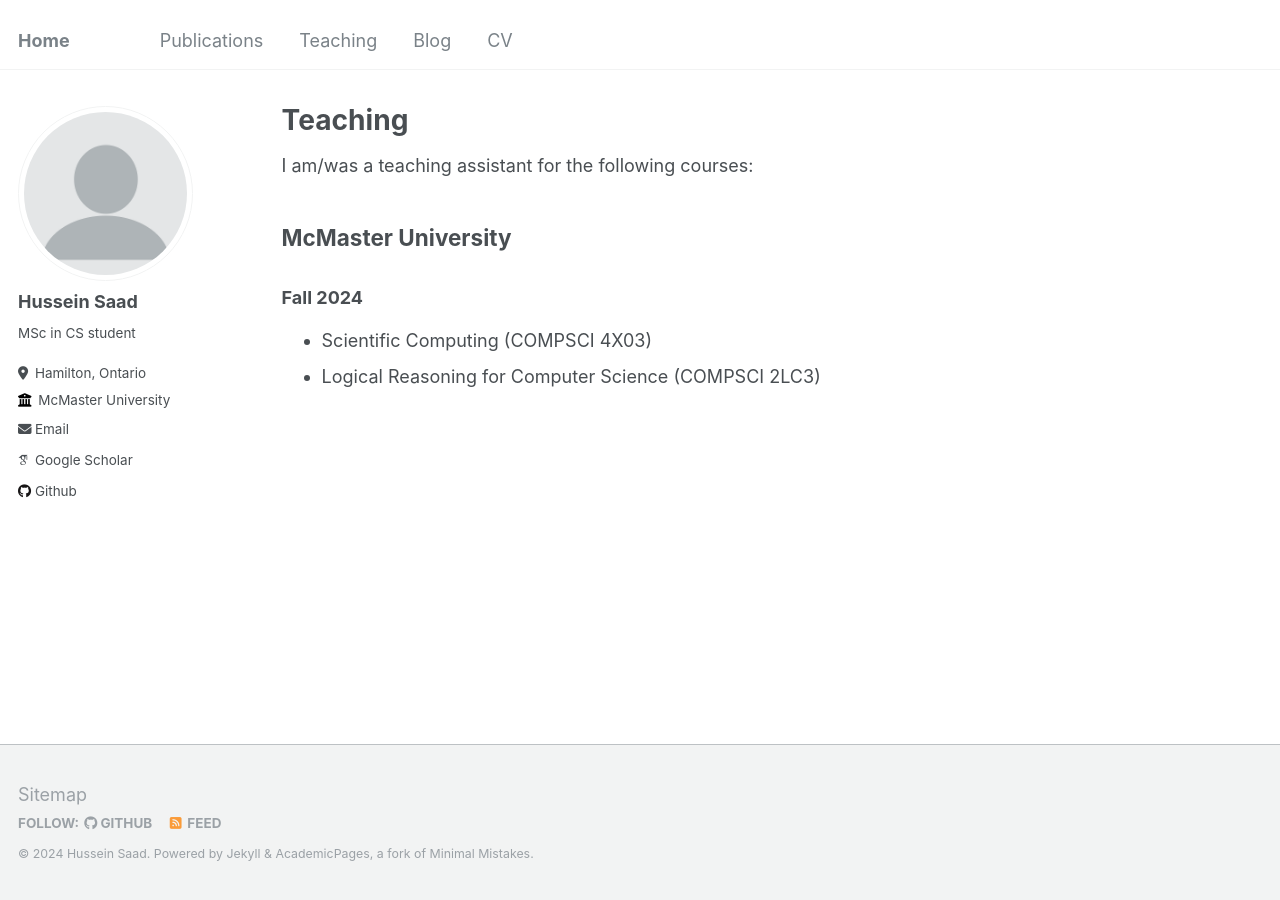
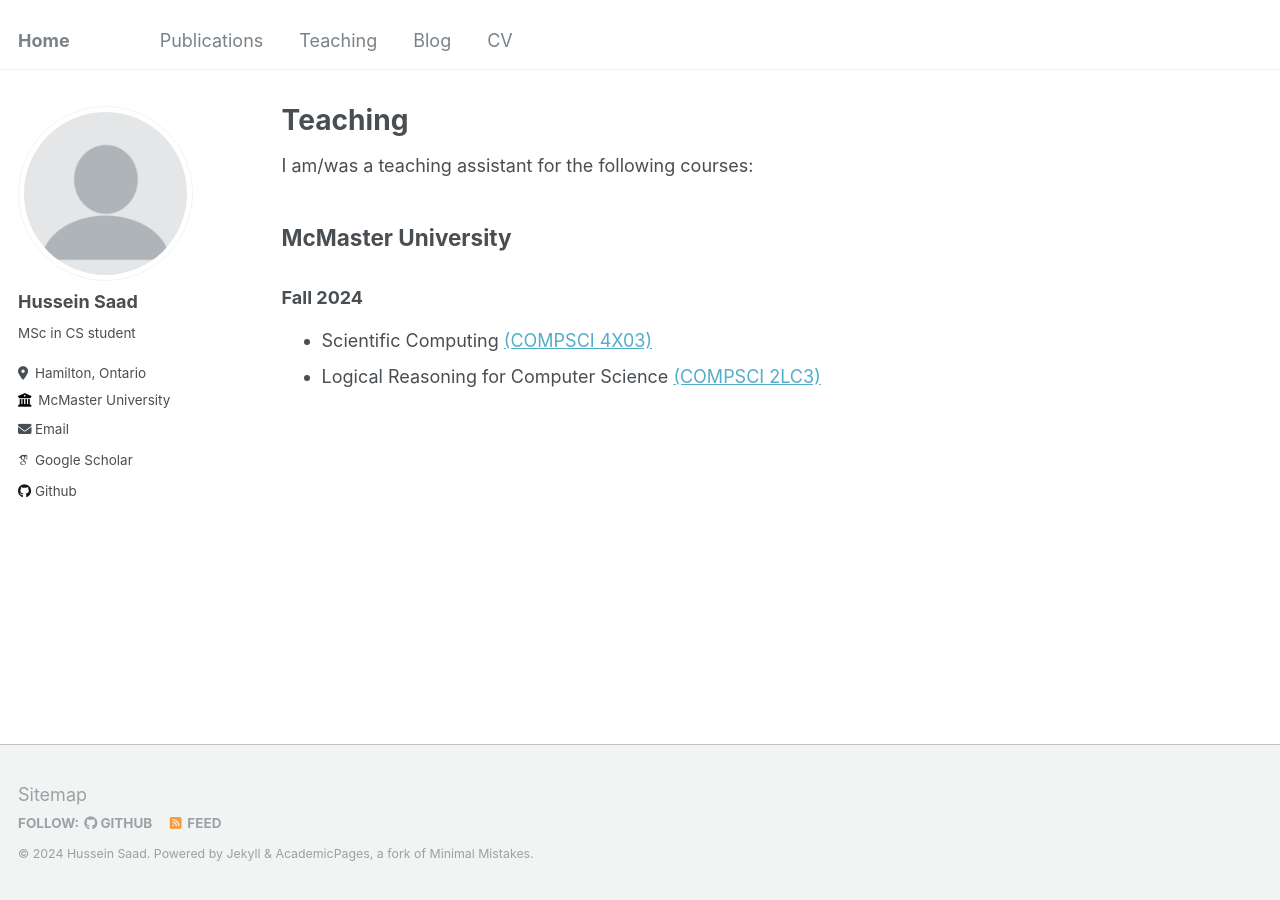
Before and after one commit to husseinsd1/husseinsd1.github.io, a Jekyll site: the page built from _pages/teaching.md, in a window 1280 px wide. Built offline with Jekyll 4.4.1, drawn with Linux system fonts in a browser that asks for light colours; some web fonts are replaced; part of the change alters nothing that is shown.

```diff
--- a/_pages/teaching.md
+++ b/_pages/teaching.md
@@ -10,5 +10,5 @@ I am/was a teaching assistant for the following courses:
 
 ## McMaster University
 ### Fall 2024
-* Scientific Computing (COMPSCI 4X03)
-* Logical Reasoning for Computer Science (COMPSCI 2LC3)
+* Scientific Computing [(COMPSCI 4X03)](https://academiccalendars.romcmaster.ca/preview_course_nopop.php?catoid=53&coid=265635)
+* Logical Reasoning for Computer Science [(COMPSCI 2LC3)](https://academiccalendars.romcmaster.ca/preview_course_nopop.php?catoid=56&coid=280723)
```
Also changed, not shown: 1 other file.
